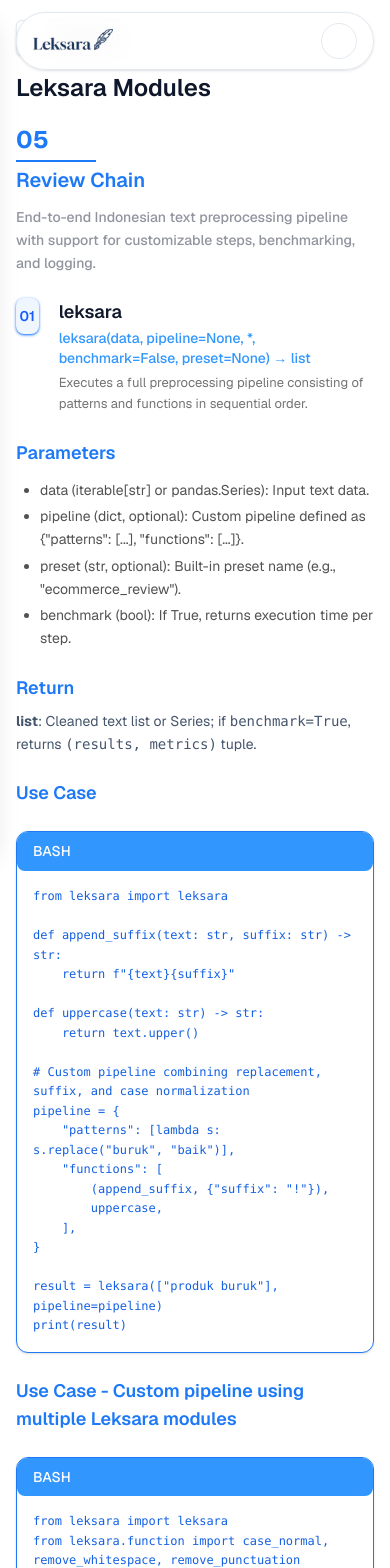
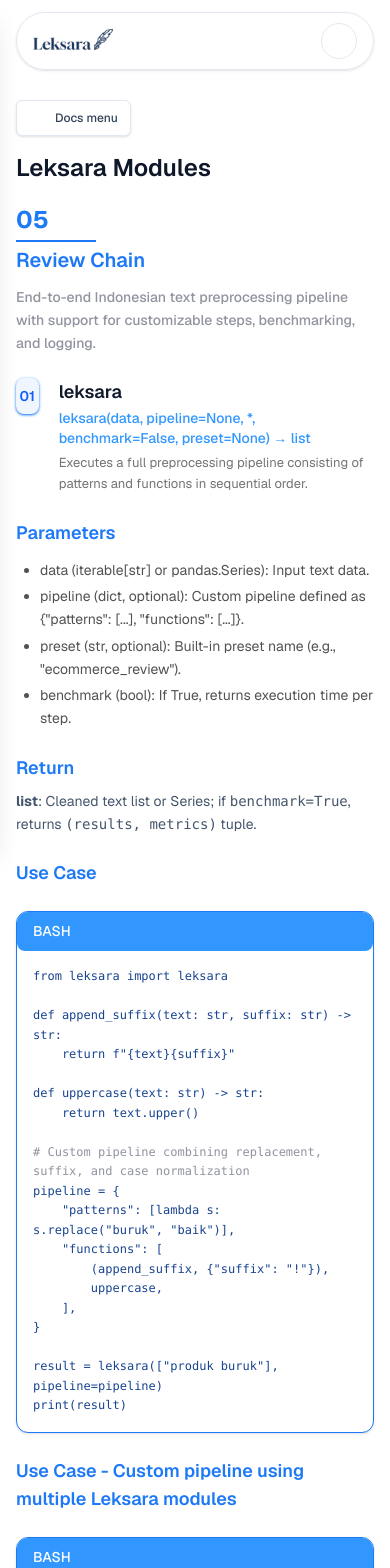
Before and after one commit to faracutrisfa/Leksara_Laplace, a React (Vite) app: page /docs/modules/review-chain in a window 390 px wide. Shown: the top 1568 px of the page. Built offline with nearby package versions, Linux system fonts and the light colour scheme; some icons are missing.

Commit message:
style: add style codeblock

```diff
--- a/src/components/docs/CodeBlock.tsx
+++ b/src/components/docs/CodeBlock.tsx
@@ -6,6 +6,41 @@
   lang?: string;
   children: string;
   shadowBlue?: boolean;
+}
+
+function escapeHtml(str: string): string {
+  return str
+    .replace(/&/g, "&amp;")
+    .replace(/</g, "&lt;")
+    .replace(/>/g, "&gt;")
+    .replace(/"/g, "&quot;")
+    .replace(/'/g, "&#39;");
+}
+
+function highlightCode(code: string, lang?: string): string {
+  return code
+    .split("\n")
+    .map((line) => {
+      const trimmed = line.trim();
+
+      if (trimmed.startsWith("#")) {
+        return `<span class="text-neutral-4">${escapeHtml(line)}</span>`;
+      }
+
+      const hashIndex = line.indexOf(" #");
+      if (hashIndex !== -1) {
+        const before = line.slice(0, hashIndex);
+        const comment = line.slice(hashIndex);
+
+        const beforeEscaped = escapeHtml(before);
+        const commentEscaped = escapeHtml(comment);
+
+        return `${beforeEscaped}<span class="text-neutral-4">${commentEscaped}</span>`;
+      }
+
+      return escapeHtml(line);
+    })
+    .join("\n");
 }
 
 export default function CodeBlock({
@@ -23,6 +58,7 @@
   };
 
   const headerText = label ?? lang;
+  const highlighted = highlightCode(children, lang);
 
   return (
     <div
@@ -38,6 +74,7 @@
         </div>
 
         <button
+          type="button"
           onClick={handleCopy}
           className="flex items-center gap-1 text-white"
         >
@@ -49,8 +86,8 @@
         </button>
       </div>
 
-      <pre className="overflow-x-auto whitespace-pre-wrap p-4 font-code text-xs lg:text-[15px] leading-relaxed text-primary-700">
-        <code>{children}</code>
+      <pre className="overflow-x-auto whitespace-pre-wrap p-4 font-code text-xs leading-relaxed text-primary-900 lg:text-[15px]">
+        <code dangerouslySetInnerHTML={{ __html: highlighted }} />
       </pre>
     </div>
   );
--- /dev/null
+++ b/src/components/docs/DocsPrevNextNav.tsx
@@ -0,0 +1,123 @@
+import { Link, useLocation } from "react-router-dom";
+import { Icon } from "@iconify/react";
+
+type DocPage = {
+  path: string;
+  label: string;
+  description?: string;
+};
+
+const DOC_PAGES: DocPage[] = [
+  {
+    path: "/docs/getting-started",
+    label: "Leksara Install",
+    description: "Getting started with installation",
+  },
+  {
+    path: "/docs/modules",
+    label: "Key Modules",
+    description: "Overview of Leksara key modules",
+  },
+  {
+    path: "/docs/api-overview",
+    label: "API Overview",
+    description: "API surface and usage patterns",
+  },
+  {
+    path: "/docs/modules/cart-board",
+    label: "CartBoard",
+    description: "Detect noisy review data for cart analysis",
+  },
+  {
+    path: "/docs/modules/review-cleaner",
+    label: "Review Cleaner",
+    description: "Clean and normalize raw review text",
+  },
+  {
+    path: "/docs/modules/review-miner",
+    label: "Review Miner",
+    description: "Extract patterns and signals from reviews",
+  },
+  {
+    path: "/docs/modules/userbrush",
+    label: "UserBrush",
+    description: "Anonymize and mask user-sensitive data",
+  },
+  {
+    path: "/docs/modules/review-chain",
+    label: "Review Chain",
+    description: "Build processing pipelines with Leksara",
+  },
+];
+
+export default function DocsPrevNextNav() {
+  const { pathname } = useLocation();
+
+  const currentIndex = DOC_PAGES.findIndex((p) => p.path === pathname);
+  if (currentIndex === -1) return null;
+
+  const prev = DOC_PAGES[currentIndex - 1];
+  const next = DOC_PAGES[currentIndex + 1];
+
+  if (!prev && !next) return null;
+
+  return (
+    <nav className="mt-10 border-t border-neutral-5 pt-6">
+      <div className="flex gap-3 md:justify-between">
+        {/* Previous */}
+        {prev ? (
+          <Link
+            to={prev.path}
+            className="group w-full md:max-w-xs rounded-xl border border-neutral-5 bg-white px-4 py-3 text-left shadow-sm transition hover:border-primary-500 hover:shadow-md"
+          >
+            <p className="flex items-center gap-1 text-xs font-medium text-primary-500">
+              <Icon
+                icon="mdi:arrow-left"
+                width={16}
+                className="transition group-hover:-translate-x-0.5"
+              />
+              Previous
+            </p>
+            <p className="mt-1 text-sm font-semibold text-neutral-900">
+              {prev.label}
+            </p>
+            {prev.description && (
+              <p className="hidden lg:block mt-1 text-xs text-neutral-500 line-clamp-2">
+                {prev.description}
+              </p>
+            )}
+          </Link>
+        ) : (
+          <div className="hidden w-full md:block md:max-w-xs" />
+        )}
+
+        {/* Next */}
+        {next ? (
+          <Link
+            to={next.path}
+            className="group w-full md:max-w-xs rounded-xl border border-neutral-5 bg-white px-4 py-3 text-left shadow-sm transition hover:border-primary-500 hover:shadow-md md:text-right"
+          >
+            <p className="flex items-center justify-start gap-1 text-xs font-medium text-primary-500 md:justify-end">
+              Next
+              <Icon
+                icon="mdi:arrow-right"
+                width={16}
+                className="transition group-hover:translate-x-0.5"
+              />
+            </p>
+            <p className="mt-1 text-sm font-semibold text-neutral-900">
+              {next.label}
+            </p>
+            {next.description && (
+              <p className="hidden lg:block mt-1 text-xs text-neutral-500 line-clamp-2">
+                {next.description}
+              </p>
+            )}
+          </Link>
+        ) : (
+          <div className="hidden w-full md:block md:max-w-xs" />
+        )}
+      </div>
+    </nav>
+  );
+}
--- a/src/layouts/DocsLayout.tsx
+++ b/src/layouts/DocsLayout.tsx
@@ -4,6 +4,7 @@
 import TopNavbar from "../components/TopNavbar";
 import DocsSidebarNav from "../components/docs/DocsSidebarNav";
 import Footer from "../components/Footer";
+import DocsPrevNextNav from "../components/docs/DocsPrevNextNav"; // ⬅️ tambahkan ini
 
 export default function DocsLayout() {
   const [isSidebarOpen, setIsSidebarOpen] = useState(false);
@@ -12,29 +13,27 @@
   const closeSidebar = () => setIsSidebarOpen(false);
 
   const drawerBaseClasses =
-    "fixed top-0 left-0 h-full w-64 bg-white border-r border-slate-200 shadow-xl z-50 transform transition-transform duration-300 ease-out md:hidden";
+    "fixed top-0 left-0 z-50 h-full w-72 max-w-[80vw] bg-white border-r border-slate-200 shadow-xl transform transition-transform duration-300 ease-out md:hidden";
   const drawerStateClasses = isSidebarOpen
     ? " translate-x-0"
     : " -translate-x-full";
 
   return (
-    <div className="min-h-screen text-neutral-4">
+    <div className="min-h-screen flex flex-col bg-white text-neutral-2">
       <TopNavbar />
 
-      <div className="flex py-5 lg:py-10">
-        {/* Sidebar desktop (sticky) */}
-        <aside className="hidden md:block w-64 border-r-4 border-primary-50">
-          <div className="sticky top-36 px-5">
-            <div className="max-h-[calc(100vh-120px)] overflow-y-auto">
+      <main className="flex-1 pt-20 ">
+        <div className="container flex gap-6 py-5 lg:gap-10 lg:py-10">
+          <aside className="hidden md:block w-64 shrink-0 border-r border-primary-50/80 pr-4">
+            <div className="sticky top-28">
+              <div className="max-h-[calc(100vh-140px)] overflow-y-auto">
                 <DocsSidebarNav />
               </div>
             </div>
           </aside>
 
-        {/* Main content */}
-        <section className="flex-1">
-          <div className="container">
-            {/* Mobile: toggle button */}
+          <section className="flex-1 min-w-0">
+            {/* mobile button */}
             <div className="mb-4 flex items-center justify-between md:hidden">
               <button
                 type="button"
@@ -46,32 +45,29 @@
               </button>
             </div>
 
-            <main className="min-w-0">
             <Outlet />
-            </main>
-          </div>
+
+            <DocsPrevNextNav />
           </section>
         </div>
+      </main>
 
-      {/* Mobile overlay */}
       {isSidebarOpen && (
         <button
-          type="button"
           onClick={closeSidebar}
           className="fixed inset-0 z-40 bg-black/40 backdrop-blur-sm md:hidden"
         />
       )}
 
-      {/* Mobile drawer */}
       <div className={drawerBaseClasses + drawerStateClasses}>
-        <header className="flex items-center justify-between border-b border-slate-200 px-4 py-4">
+        <header className="flex items-center justify-between border-b px-4 py-4">
           <span className="text-sm font-medium">Documentation</span>
-          <button type="button" onClick={closeSidebar}>
+          <button onClick={closeSidebar}>
             <Icon icon="mdi:close" width={20} />
           </button>
         </header>
 
-        <div className="h-[calc(100%-60px)] overflow-y-auto px-4 py-4">
+        <div className="h-[calc(100%-56px)] overflow-y-auto px-4 py-4">
           <DocsSidebarNav />
         </div>
       </div>
```
Also changed, not shown: src/components/docs/DocsSidebarNav.tsx (+31 -11 lines). Lines whose indentation alone changed are shown as unchanged.
